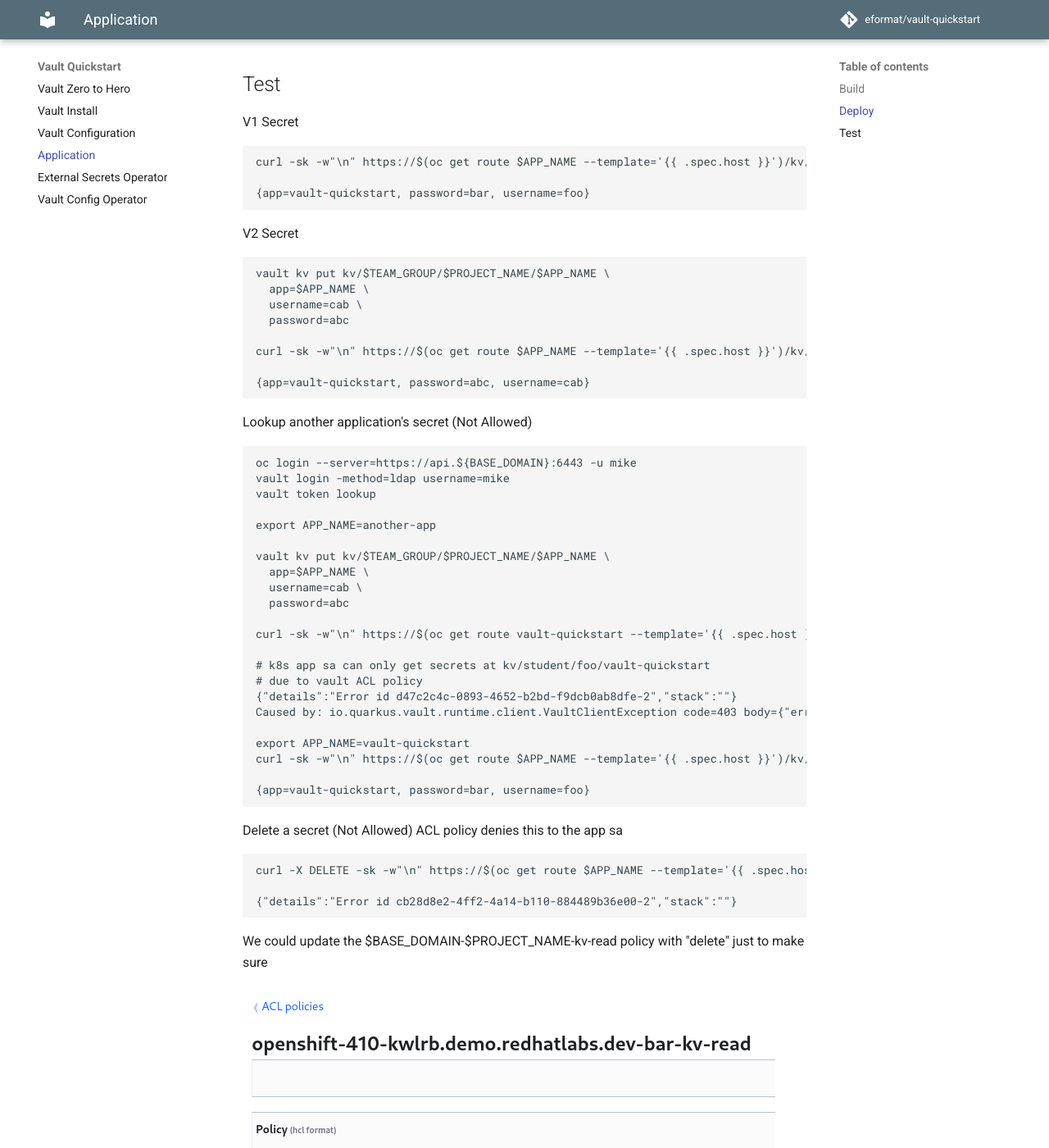
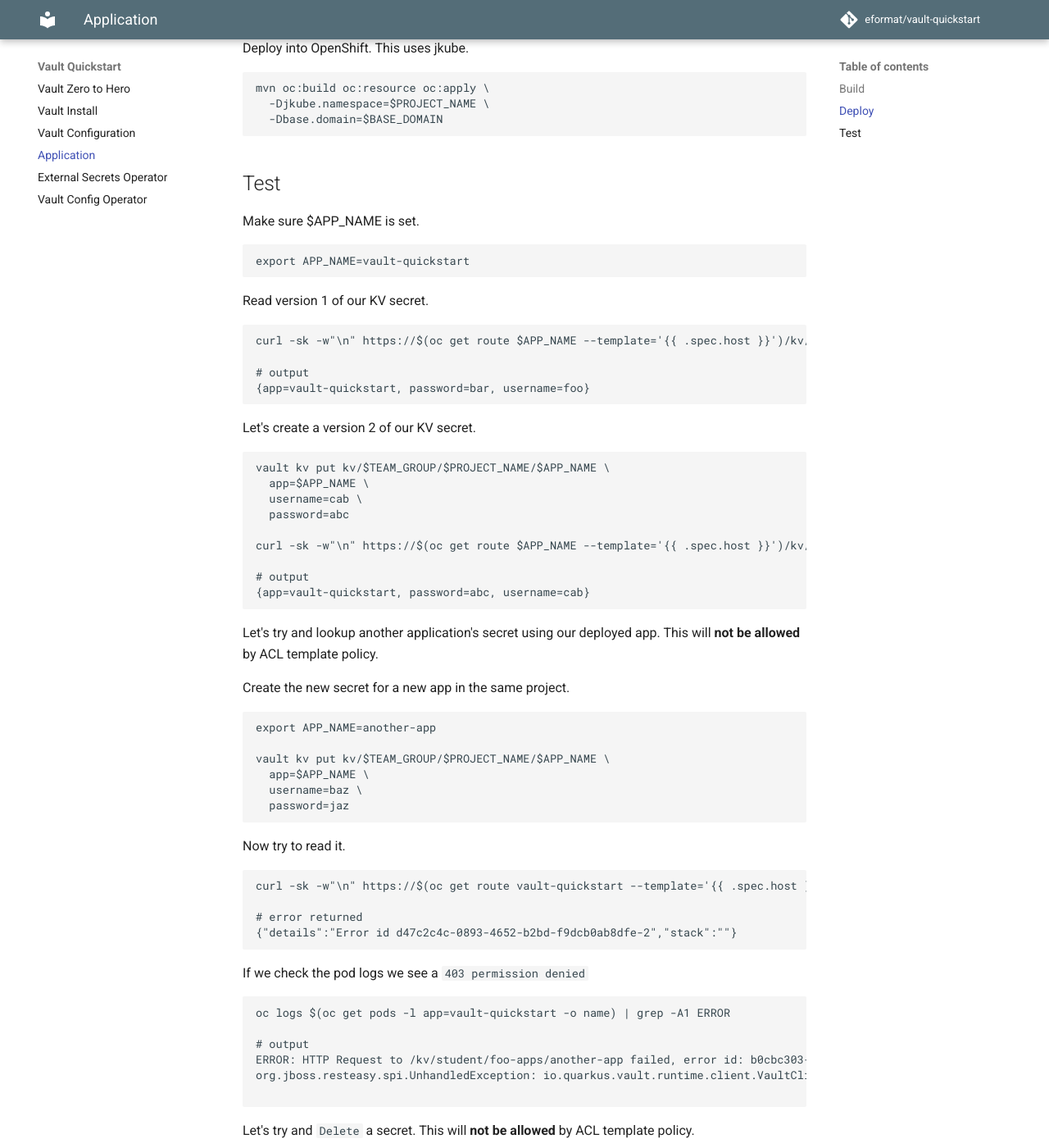
Before and after one commit to eformat/vault-quickstart, an MkDocs documentation site: the page built from docs/3-application.md, in a window 1280 px wide and 1400 px high, scrolled down 565 px. Shown: the whole window at 82% size. Built offline with MkDocs 1.6.1 and Material for MkDocs 9.7.7, drawn with Linux system fonts in a browser that asks for light colours; comment, search, counter and statistics services are not loaded; some of the changed text lies outside the part shown.

Commit message:
🐙 wip updates 🐙

````diff
--- a/docs/2-vault-configuration.md
+++ b/docs/2-vault-configuration.md
@@ -10,18 +10,18 @@
 
 We will:
 
-- setup vault self-service where team users can manage their own KV per team/application
-- leverage Vault identities, vault ACL templates for ensuring apps can only read their own secrets
-- not use vault namespaces (they are an enterprise feature)
-- deploy an app and connect to vault with an application k8s service-account
-- application k8s service-account can read, list secrets for that app only using ACL's
+- setup vault self-service where team users can manage their own key values on a per team/application basis
+- leverage Vault identities and vault ACL templates for ensuring that apps can only read their own secrets
+- we do not use vault namespaces (they are an enterprise feature)
+- deploy an app and connect it to vault with using an app k8s service-account
+- app k8s service-account can read, list secrets for that app only using ACL's
 - users in the team group has full access to their team secrets
 - admins must configure
     - project, vault policy
 - team users can configure
     - app secrets, app service accounts, vault config for these
 
-Paths in vault:
+Everything in vault is path based.  The Paths we setup in vault are as follows.
 
 ```bash
 == Access ==
@@ -51,11 +51,11 @@
 
 Login to vault using the environment vars and token.
 
-```
+```bash
 vault login token=${ROOT_TOKEN}
 ```
 
-If all OK, you should see.
+If all is OK, you should see.
 
 ```bash
 Success! You are now authenticated. The token information displayed below
@@ -76,7 +76,7 @@
 We can check vault quorum is OK.
 
 ```bash
-$ vault operator raft list-peers
+vault operator raft list-peers
 
 Node       Address                        State       Voter
 ----       -------                        -----       -----
@@ -91,19 +91,27 @@
 
 ## Team based access
 
-There are [many](https://www.vaultproject.io/api-docs/auth/userpass) auth methods supported by vault.
+There are [many](https://www.vaultproject.io/api-docs/auth/userpass) authentication methods supported by vault.
 
-You can continue using the `root` token or setup `userpass` if you do not have LDAP in your cluster.
+We use the [FreeIPA](https://github.com/redhat-cop/helm-charts/tree/master/charts/ipa) helm chart in our OpenShift cluster to [provision users](https://docs.openshift.com/container-platform/4.10/authentication/identity_providers/configuring-ldap-identity-provider.html).
 
-- [ldap](https://www.vaultproject.io/api-docs/auth/ldap)
-- [userpass](https://www.vaultproject.io/api-docs/auth/userpass)
+We will leave this as an exercise for the user to configure in your own cluster and I will leave this [automation breadcrumb trail](https://github.com/redhat-cop/agnosticd/blob/development/ansible/roles_ocp_workloads/ocp4_workload_tl500/tasks/workload.yml) and helm chart hint to get you going:
+
+```bash
+helm upgrade --install ipa redhat-cop/ipa --namespace=ipa \
+  --create-namespace --set app_domain={{ apps_domain }} \
+  --set admin_password={{ ldap_admin_password | quote }} \
+  --set ocp_auth.enabled=true \
+  --set ocp_auth.bind_password={{ ldap_admin_password | quote }} \
+  --set ocp_auth.bind_dn={{ bind_dn | quote }} --timeout=45m
+```
 
 ### LDAP
 
-We have LDAP configured for users in our OpenShift cluster. We can easily configure this to authenticate with vault. Export our `bindDN` user password.
+We can easily configure vault to authenticate with LDAP. Export our `binddn` user password.
 
 ```bash
-export LDAP_PASSWORD=this-is-not-my-password
+export LDAP_BIND_PASSWORD=this-is-not-my-password
 ```
 
 Change `dn`'s to suit your ldap configuration, enable auth login for vault.
@@ -125,7 +133,7 @@
 
 ![images/auth-ldap-vault.png](images/auth-ldap-vault.png)
 
-We can now try ldap using a regular user.
+We can now try ldap using a regular user (`mike`). Our user `mike` is part of the `student` group in LDAP.
 
 ```bash
 vault login -method=ldap username=mike
@@ -151,21 +159,27 @@
 token_meta_username    mike
 ```
 
-### Userpass
-
-FIXME - add userpass instructions
-
 ## Team Setup
 
 ### Admin
 
+We have a team name and group configured in LDAP. RBAC within OpenShift is configured against this group. We will use this same group name in our vault configuration and setup.
+
+As a `cluster-admin` we are going to create and configure the team project and vault policies. This sort of on-boarding workflow is pretty common and often automated for OpenShift clusters.
+
+Provision a team namespace.  The $TEAM_GROUP needs to match the LDAP `groupdn` from above i.e. it is `student`.
+
 ```bash
-export TEAM_NAME=bar
+export TEAM_NAME=foo
 export TEAM_GROUP=student
-export PROJECT_NAME=${TEAM_NAME}
+export PROJECT_NAME=${TEAM_NAME}-apps
 
 oc new-project ${PROJECT_NAME}
+```
 
+Bind out team via the team group so they are project `admin`'s.
+
+```bash
 cat <<EOF | oc apply -f-
 kind: RoleBinding
 apiVersion: rbac.authorization.k8s.io/v1
@@ -181,9 +195,24 @@
   kind: ClusterRole
   name: admin
 EOF
+```
 
+We need to give the application that our team will deploy a k8s service account that has permissions to authenticate to vault using the k8s authentication mechanism. This is a privileged action otherwise we could have let the user do it.
+
+```bash
+export APP_NAME=vault-quickstart
+
+oc -n ${PROJECT_NAME} create sa ${APP_NAME}
 oc adm policy add-cluster-role-to-user system:auth-delegator -z ${APP_NAME} -n ${PROJECT_NAME}
+```
 
+Now we can login to vault and create the ACL policy. There are two parts to the policy.
+
+The first path in our policy uses an `ACL template`. This allows team users who are part of the $TEAM_GROUP (`student` in our case) to create `key-values` aka secrets, under the project specific path. The template is a type of membership check as the user must be part of the `student` group for them to CRUDL under this `kv/` path.
+
+The second path in our policy allows CRUDL access for `auth/` under $BASE_DOMAIN-$PROJECT_NAME. We use this to create k8s `config` that the application service account use to authenticate to vault. This is `cluster-project` specific hence the ath name.
+
+```bash
 vault login token=${ROOT_TOKEN}
 
 vault policy write $TEAM_GROUP-$PROJECT_NAME -<<EOF
@@ -194,20 +223,43 @@
     capabilities = [ "create", "update", "read", "delete", "list" ]
 }
 EOF
+```
 
-# these are lists policies, member_entity_ids
+![images/student-foo-apps-policy.png](images/student-foo-apps-policy.png)
+
+Next we can create the `identity/group` in vault that matches our LDAP team group.
+
+We need our list of user ID's to attach to the group. The Web UI makes this easy, but its hard from the CLI. Luckily we only have the one identity entity from our previous `mike` ldap login.
+
+```bash
+vault list identity/entity/id
+Keys
+----
+465ea512-80b4-ee7a-4ff2-b992149140b0
+```
+
+We need this and our $TEAM_GROUP-$PROJECT_NAME policy to add to our group in vault. The parameters `policies` and  `member_entity_ids` are *lists* so if we have multiple team members and projects we can include them and/or update this when needed.
+
+```bash
 vault write identity/group name="$TEAM_GROUP" \
-     policies="student_foo,$TEAM_GROUP-$PROJECT_NAME" \
-     member_entity_ids=77b3550d-d610-afe2-e24a-588923b7a8b8 \
+     policies="$TEAM_GROUP-$PROJECT_NAME" \
+     member_entity_ids=465ea512-80b4-ee7a-4ff2-b992149140b0 \
      metadata=team="$TEAM_GROUP"
+```
 
-vault secrets enable -path=kv/ -version=2 kv
+We need to enable k8s based authentication in vault. We create it using a path based on the `cluster-project` we used in the policy above. Run the following commands.
+
+```bash
 vault auth enable -path=$BASE_DOMAIN-${PROJECT_NAME} kubernetes
+vault auth list
+```
 
-vault auth list
+To allow our application service account to read and list (RL) secrets, we use another ACL template for `kv/` that uses the k8s auth accessor in the path. The application service account can therefore only RL secrets that match its name and namespace in the path.
+
+```bash
 export MOUNT_ACCESSOR=$(vault auth list -format=json | jq -r ".\"$BASE_DOMAIN-$PROJECT_NAME/\".accessor")
 
-vault policy write $BASE_DOMAIN-$PROJECT_NAME-kv-read - << EOF
+vault policy write $BASE_DOMAIN-$PROJECT_NAME-kv-read -<< EOF
     path "kv/data/$TEAM_GROUP/{{identity.entity.aliases.$MOUNT_ACCESSOR.metadata.service_account_namespace}}/{{identity.entity.aliases.$MOUNT_ACCESSOR.metadata.service_account_name}}" {
         capabilities=["read","list"]
     }
@@ -218,24 +270,97 @@
 
 ![images/acl-policy.png](images/acl-policy.png)
 
+Lastly, as `root` we need to enable the KVV2 secrets engine (not to be confused with a V1 kv engine).
+
+```bash
+vault secrets enable -path=kv/ -version=2 kv
+```
+
+![images/kvv2-secret-engine.png](images/kvv2-secret-engine.png)
+
 ### Non-Admin
 
+We can now create our vault config as our `student` team user `mike`.  Login to vault and OpenShift.
+
 ```bash
-export APP_NAME=vault-quickstart
-
 oc login --server=https://api.${BASE_DOMAIN}:6443 -u mike
 vault login -method=ldap username=mike
+```
 
+We should see the policy created by admin above.
+
+```bash
+Key                    Value
+---                    -----
+token                  this-is-not-mikes-token
+token_accessor         this-is-not-mikes-token-accessor
+token_duration         768h
+token_renewable        true
+token_policies         ["default"]
+identity_policies      ["student-foo-apps"]
+policies               ["default" "student-foo-apps"]
+token_meta_username    mike
+```
+
+Let's create the $APP_NAME based auth role.
+
+```bash
 vault write auth/$BASE_DOMAIN-$PROJECT_NAME/role/$APP_NAME \
   bound_service_account_names=$APP_NAME \
   bound_service_account_namespaces=$PROJECT_NAME \
   policies=$BASE_DOMAIN-$PROJECT_NAME-kv-read \
   period=120s
+```
 
+We need to create the auth config that allows the service account token to be used to do a k8s based login to vault. Lets get the service account token and ca cert.
+
+```bash
+export SA_TOKEN=$(oc -n ${PROJECT_NAME} get sa/${APP_NAME} -o yaml | grep ${APP_NAME}-token | awk '{print $3}')
+export SA_JWT_TOKEN=$(oc -n ${PROJECT_NAME} get secret $SA_TOKEN -o jsonpath="{.data.token}" | base64 --decode; echo)
+export SA_CA_CRT=$(oc -n ${PROJECT_NAME} get secret $SA_TOKEN -o jsonpath="{.data['ca\.crt']}" | base64 --decode; echo)
+```
+
+We can create the auth config using these.
+
+```bash
+vault write auth/$BASE_DOMAIN-${PROJECT_NAME}/config \
+  token_reviewer_jwt="$SA_JWT_TOKEN" \
+  kubernetes_host="$(oc whoami --show-server)" \
+  kubernetes_ca_cert="$SA_CA_CRT"
+```
+
+We need some KV data for our application to read. Let's create some.
+
+```bash
 vault kv put kv/$TEAM_GROUP/$PROJECT_NAME/$APP_NAME \
   app=$APP_NAME \
   username=foo \
-  password=baz
+  password=bar
+```
 
+Which we can check.
+
+```bash
 vault kv get kv/$TEAM_GROUP/$PROJECT_NAME/$APP_NAME
+
+============== Secret Path ==============
+kv/data/student/foo-apps/vault-quickstart
+
+======= Metadata =======
+Key                Value
+---                -----
+created_time       2022-05-26T09:56:02.897208905Z
+custom_metadata    <nil>
+deletion_time      n/a
+destroyed          false
+version            1
+
+====== Data ======
+Key         Value
+---         -----
+app         vault-quickstart
+password    bar
+username    foo
 ```
+
+Time to test out our application.
--- a/docs/3-application.md
+++ b/docs/3-application.md
@@ -1,6 +1,17 @@
 # Application
 
+We are going to deploy a Quarkus application that can test CRUDL based calls to vault using k8s based authentication.
+
+Login using our team user `mike`.
+
+```bash
+oc login --server=https://api.${BASE_DOMAIN}:6443 -u mike
+vault login -method=ldap username=mike
+```
+
 ## Build
+
+Build our application locally.
 
 ```bash
 mvn package -Dquarkus.package.type=fast-jar -DskipTests
@@ -8,33 +19,32 @@
 
 ## Deploy
 
+Deploy into OpenShift. This uses jkube.
+
 ```bash
 mvn oc:build oc:resource oc:apply \
- -Djkube.namespace=$PROJECT_NAME \
- -Dbase.domain=$BASE_DOMAIN
-```
-
-```bash
-export SA_TOKEN=$(oc -n ${PROJECT_NAME} get sa/${APP_NAME} -o yaml | grep ${APP_NAME}-token | awk '{print $3}')
-export SA_JWT_TOKEN=$(oc -n ${PROJECT_NAME} get secret $SA_TOKEN -o jsonpath="{.data.token}" | base64 --decode; echo)
-export SA_CA_CRT=$(oc -n ${PROJECT_NAME} get secret $SA_TOKEN -o jsonpath="{.data['ca\.crt']}" | base64 --decode; echo)
-vault write auth/$BASE_DOMAIN-${PROJECT_NAME}/config \
-  token_reviewer_jwt="$SA_JWT_TOKEN" \
-  kubernetes_host="$(oc whoami --show-server)" \
-  kubernetes_ca_cert="$SA_CA_CRT"
+  -Djkube.namespace=$PROJECT_NAME \
+  -Dbase.domain=$BASE_DOMAIN
 ```
 
 ## Test
 
-V1 Secret
+Make sure $APP_NAME is set.
+
+```bash
+export APP_NAME=vault-quickstart
+```
+
+Read version 1 of our KV secret.
 
 ```bash
 curl -sk -w"\n" https://$(oc get route $APP_NAME --template='{{ .spec.host }}')/kv/$TEAM_GROUP/$PROJECT_NAME/$APP_NAME
 
+# output
 {app=vault-quickstart, password=bar, username=foo}
 ```
 
-V2 Secret
+Let's create a version 2 of our KV secret.
 
 ```bash
 vault kv put kv/$TEAM_GROUP/$PROJECT_NAME/$APP_NAME \
@@ -44,52 +54,66 @@
 
 curl -sk -w"\n" https://$(oc get route $APP_NAME --template='{{ .spec.host }}')/kv/$TEAM_GROUP/$PROJECT_NAME/$APP_NAME
 
+# output
 {app=vault-quickstart, password=abc, username=cab}
 ```
 
-Lookup another application's secret (Not Allowed)
+Let's try and lookup another application's secret using our deployed app. This will **not be allowed** by ACL template policy.
+
+Create the new secret for a new app in the same project.
 
 ```bash
-oc login --server=https://api.${BASE_DOMAIN}:6443 -u mike
-vault login -method=ldap username=mike
-vault token lookup
-
 export APP_NAME=another-app
 
 vault kv put kv/$TEAM_GROUP/$PROJECT_NAME/$APP_NAME \
   app=$APP_NAME \
-  username=cab \
-  password=abc
+  username=baz \
+  password=jaz
+```
 
+Now try to read it.
+
+```bash
 curl -sk -w"\n" https://$(oc get route vault-quickstart --template='{{ .spec.host }}')/kv/$TEAM_GROUP/$PROJECT_NAME/$APP_NAME
 
-# k8s app sa can only get secrets at kv/student/foo/vault-quickstart
-# due to vault ACL policy
+# error returned
 {"details":"Error id d47c2c4c-0893-4652-b2bd-f9dcb0ab8dfe-2","stack":""}
-Caused by: io.quarkus.vault.runtime.client.VaultClientException code=403 body={"errors":["1 error occurred:\n\t* permission denied\n\n"]}
-
-export APP_NAME=vault-quickstart
-curl -sk -w"\n" https://$(oc get route $APP_NAME --template='{{ .spec.host }}')/kv/$TEAM_GROUP/$PROJECT_NAME/$APP_NAME
-
-{app=vault-quickstart, password=bar, username=foo}
 ```
 
-Delete a secret (Not Allowed) ACL policy denies this to the app sa
+If we check the pod logs we see a `403 permission denied`
 
 ```bash
+oc logs $(oc get pods -l app=vault-quickstart -o name) | grep -A1 ERROR
+
+# output
+ERROR: HTTP Request to /kv/student/foo-apps/another-app failed, error id: b0cbc303-0a76-4b0c-a276-509963bc5259-1
+org.jboss.resteasy.spi.UnhandledException: io.quarkus.vault.runtime.client.VaultClientException code=403 body={"errors":["1 error occurred:\n\t* permission denied\n\n"]}
+
+```
+
+Let's try and `Delete` a secret. This will **not be allowed** by ACL template policy.
+
+```bash
+export APP_NAME=vault-quickstart
+
 curl -X DELETE -sk -w"\n" https://$(oc get route $APP_NAME --template='{{ .spec.host }}')/kv/$TEAM_GROUP/$PROJECT_NAME/$APP_NAME
 
 {"details":"Error id cb28d8e2-4ff2-4a14-b110-884489b36e00-2","stack":""}
 ```
 
-We could update the $BASE_DOMAIN-$PROJECT_NAME-kv-read policy with "delete" just to make sure
+Let's manully update the $BASE_DOMAIN-$PROJECT_NAME-kv-read policy with "delete" just to make sure.
+
+```bash
+capabilities=["read","list","delete"]
+```
 
 ![images/acl-delete-test.png](images/acl-delete-test.png)
 
+And retest.
+
 ```bash
-capabilities=["read","list","delete"]
-
 curl -X DELETE -sk -w"\n" https://$(oc get route $APP_NAME --template='{{ .spec.host }}')/kv/$TEAM_GROUP/$PROJECT_NAME/$APP_NAME
 
-Secret: student/bar/vault-quickstart deleted
+# output
+Secret: student/foo-apps/vault-quickstart deleted
 ```
````
Also changed, not shown: other parts of docs/2-vault-configuration.md (+1 -1 lines), docs/1-vault-install.md (+21 -10 lines), docs/index.md (+3 -1 lines), docs/images/acl-delete-test.png, docs/images/acl-policy.png, docs/images/kvv2-secret-engine.png (added), docs/images/student-foo-apps-policy.png (added), docs/images/user-id.png (added), docs/img.png (added).
